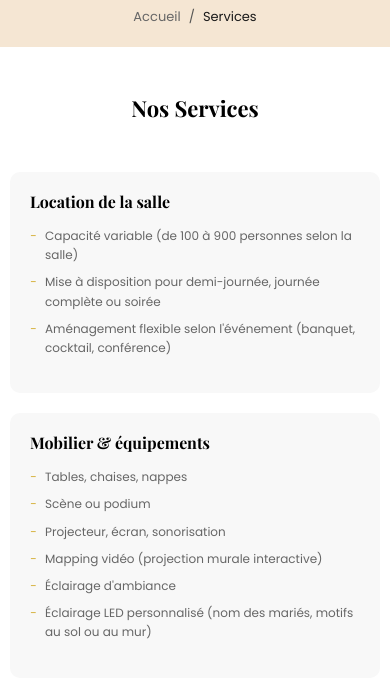
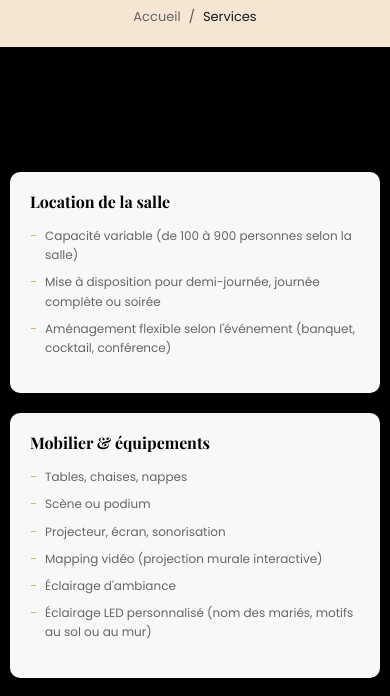
Before and after one commit to slo37/versailles, a plain HTML site: page services.html in a window 390 px wide. Shown: the part 147-843 px from the top of the page. Drawn offline with nearby package versions, Linux system fonts and the light colour scheme.

```diff
--- a/css/styles-extended.css
+++ b/css/styles-extended.css
@@ -2698,6 +2698,14 @@ textarea.form-control {
 }
 
 /* ===================================
+   SERVICES PAGE ENHANCED SECTION
+   =================================== */
+.services-section-enhanced {
+    background: linear-gradient(to bottom, #000000 50%, #ffffff 50%);
+    position: relative;
+}
+
+/* ===================================
    VIDEO SLIDER SECTION (GALERIES PAGE)
    =================================== */
 .video-section {
--- a/services.html
+++ b/services.html
@@ -82,7 +82,7 @@
     </section>
 
     <!-- Services Section -->
-    <section class="about-section py-5">
+    <section class="about-section services-section-enhanced py-5">
         <div class="container">
             <h2 class="section-title text-center mb-5">Nos Services</h2>
 
```
Also changed, not shown: evenements.html (+4 -4 lines), 4 other files.
